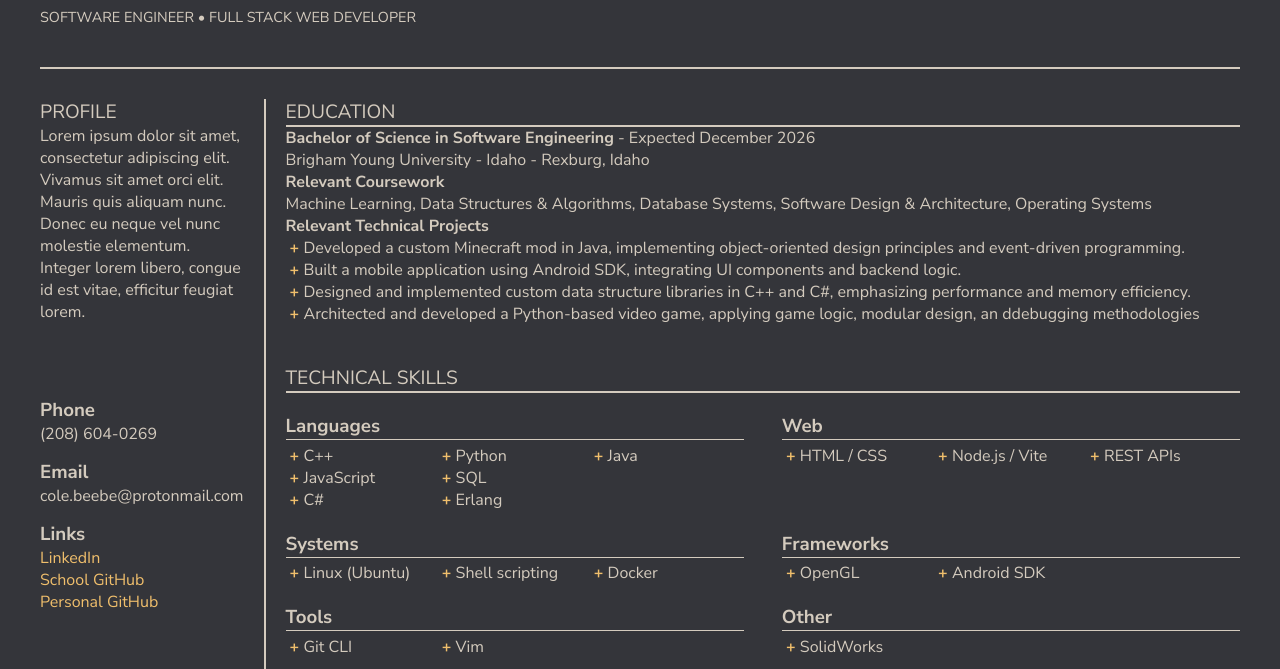
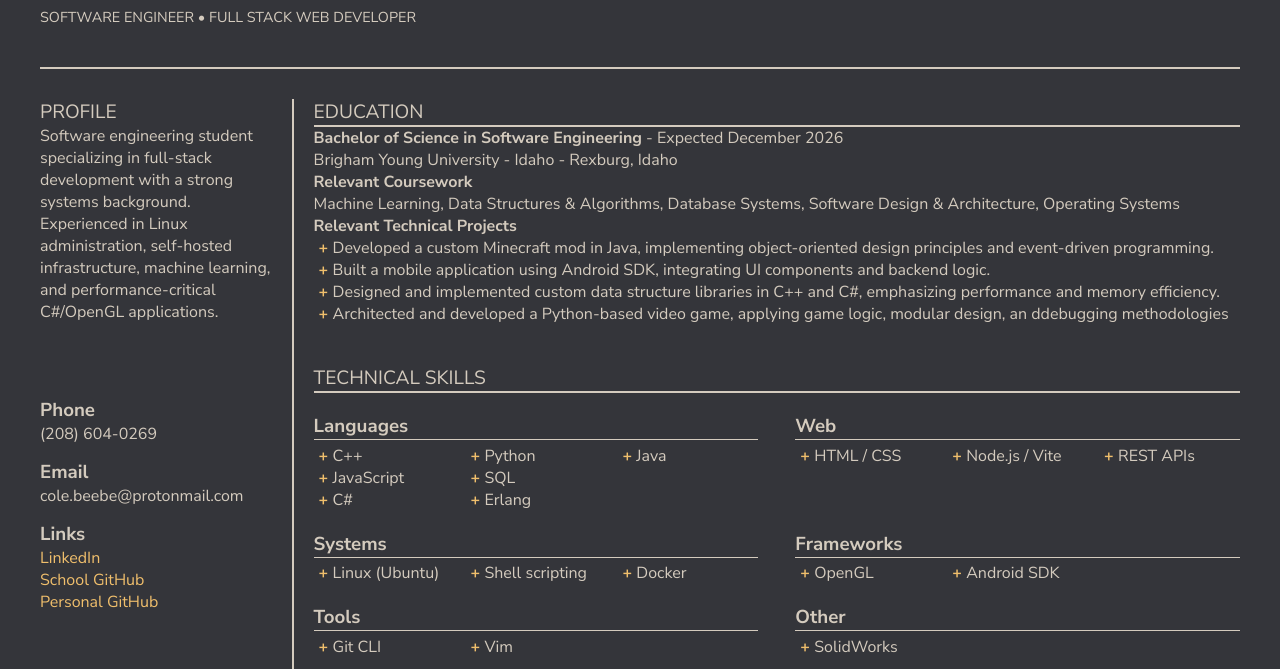
Before and after one commit to outtaspacecode/portfolio, a plain HTML site: page resume.html in a window 1280 px wide. Shown: the part 131-800 px from the top of the page. Drawn offline with Linux system fonts and the light colour scheme.

Commit message:
Made bullet points more compatible; Added profile blurb to resume

```diff
--- a/css/resume.css
+++ b/css/resume.css
@@ -13,10 +13,14 @@ hr {
 }
 
 ul {
-    padding-left: 18px;
+    padding-left: 5px;
 }
 
-ul li::marker {
+ul li {
+    list-style: none;
+}
+
+ul li::before {
     content: "+ ";
     font-weight: 700;
     color: var(--accent);
@@ -59,7 +63,7 @@ h2 {
 }
 
 .main {
-    flex: 5;
+    flex: 4;
 }
 
 .main > section {
--- a/js/modules/templates.mjs
+++ b/js/modules/templates.mjs
@@ -20,7 +20,7 @@ export function resumeTemplate(data) {
 function sidebarTemplate(data) {
     return `
         <div class="sidebar">
-            <section>
+            <section class="profile">
                 <h2>Profile</h2>
                 <p>${data.profile}</p>
             </section>
--- a/resume.json
+++ b/resume.json
@@ -1,7 +1,8 @@
 {
     "name": "Cole Beebe-Urbanawiz",
+    "location": "Alpharetta, GA",
     "title": "Software Engineer • Full Stack Web Developer",
-    "profile": "Lorem ipsum dolor sit amet, consectetur adipiscing elit. Vivamus sit amet orci elit. Mauris quis aliquam nunc. Donec eu neque vel nunc molestie elementum. Integer lorem libero, congue id est vitae, efficitur feugiat lorem.",
+    "profile": "Software engineering student specializing in full-stack development with a strong systems background. Experienced in Linux administration, self-hosted infrastructure, machine learning, and performance-critical C#/OpenGL applications.",
     "phone": "(208) 604-0269",
     "email": "cole.beebe@protonmail.com",
     "additionalInfo": {
```
